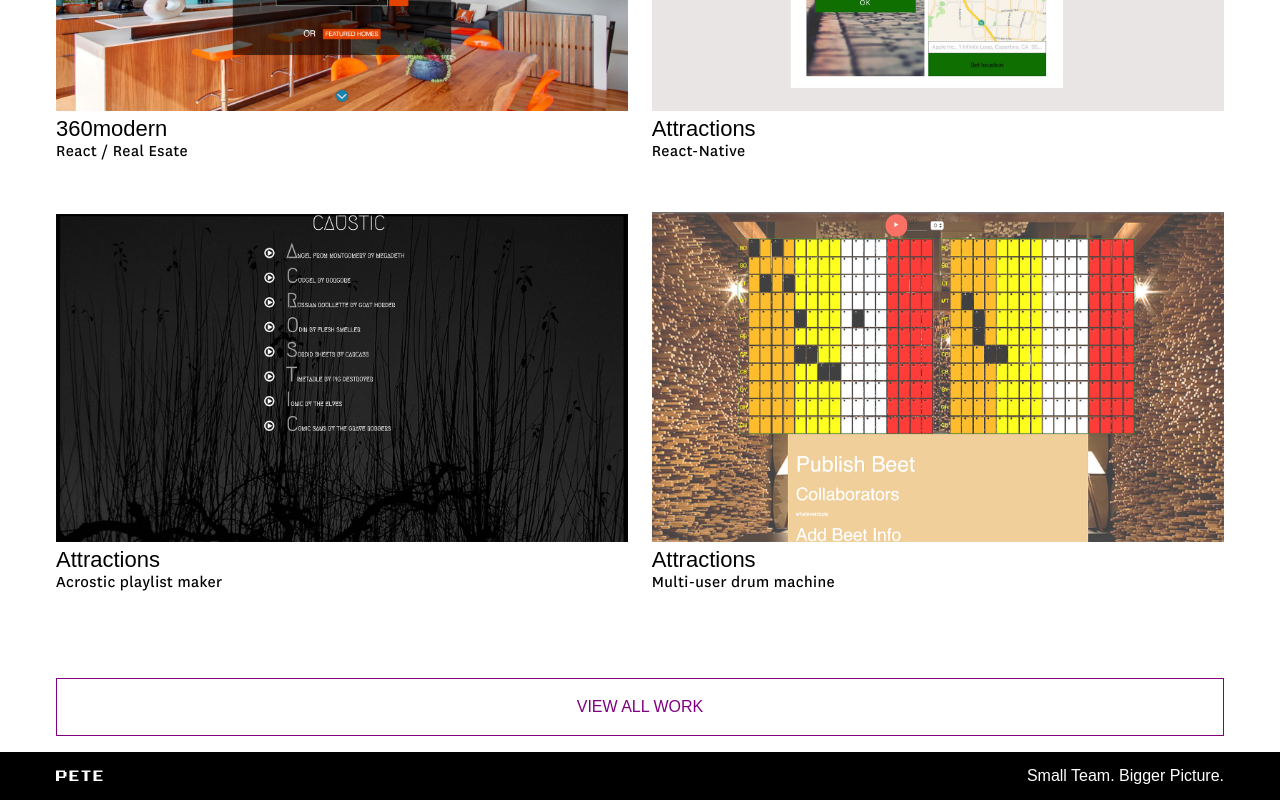
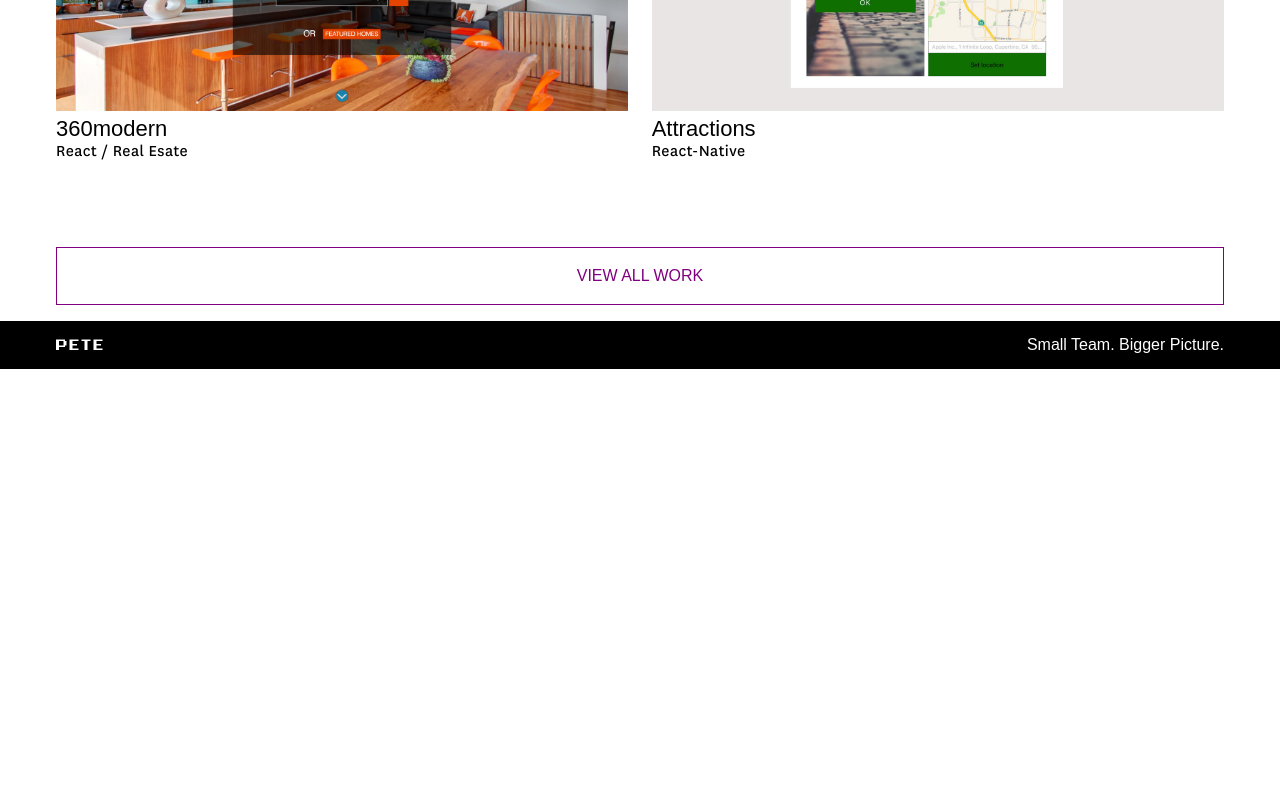
Before and after one commit to peterdoane/portfolio, a React (Create React App) app: page / in a window 1280 px wide. Shown: the part 2896-3696 px from the top of the page. After the commit the page ends 3265 px from the top, so only its background shows below. Built offline with nearby package versions, Linux system fonts and the light colour scheme.

Commit message:
removed student projects

```diff
--- a/src/latestWork/index.jsx
+++ b/src/latestWork/index.jsx
@@ -28,7 +28,7 @@ const LatestWork = () => {
             <h3>Attractions</h3>
             <p>React-Native</p>
           </li>
-          <li className="projectsSection">
+          {/* <li className="projectsSection">
             <figure>
               <img src="images/caustic.png"/>
             </figure>
@@ -41,7 +41,7 @@ const LatestWork = () => {
             </figure>
             <h3>Attractions</h3>
             <p>Multi-user drum machine</p>
-          </li>
+          </li> */}
         </ul>
         <footer>
           <a className="button">View All Work</a>
```
